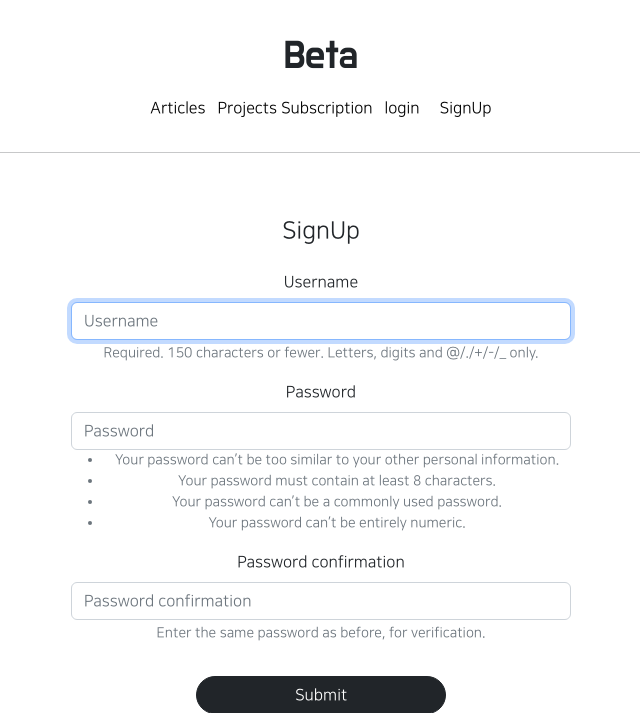
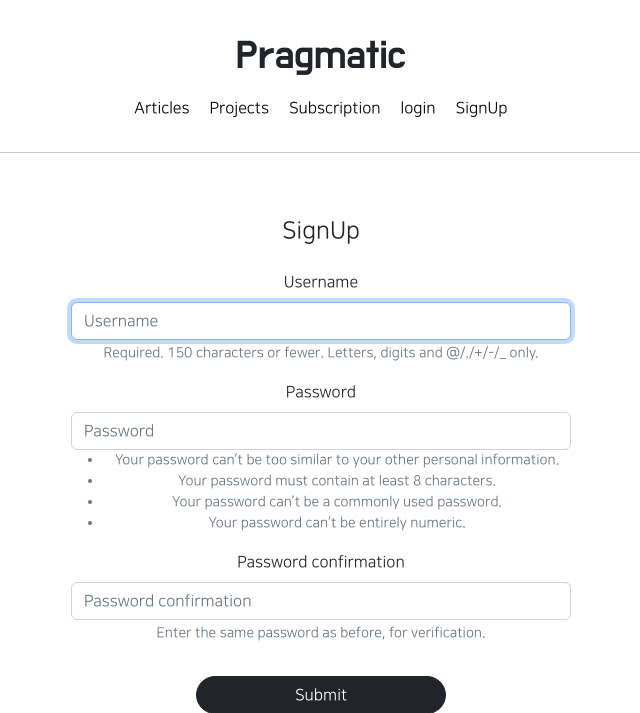
Before and after one commit to seardrag0n/pinterest-clone, a Django app: page /accounts/create/ in a window 1280 px wide. Shown: the top 713 px of the page, without its empty margins (319-959 px from the left). Run offline with Django 4.2, Linux system fonts and the light colour scheme; some libraries are stand-ins or nearby versions.

Commit message:
Fix errors in header

```diff
--- a/static/base.css
+++ b/static/base.css
@@ -26,12 +26,12 @@
 
 a {
     color: black;
-    text-decoration: none
+    text-decoration: none;
 }
 
 a:hover {
     color: black;
-    text-decoration: none!important;
+    text-decoration: none;
 }
 
 .beta_header_nav {
--- a/templates/header.html
+++ b/templates/header.html
@@ -1,15 +1,15 @@
-    <div class ="beta_header" >
+<div class="beta_header">
         <div>
-            <h1 class="beta_logo">Beta</h1>
+            <h1 class="beta_logo">Pragmatic</h1>
         </div>
         <div class="beta_header_navbar">
             <a href="{% url 'articleapp:list' %}" class="beta_header_nav">
                 <span>Articles</span>
             </a>
-             <a href="{% url 'projectapp:list' %}" class="prgmatic_header_nav">
+            <a href="{% url 'projectapp:list' %}" class="beta_header_nav">
                 <span>Projects</span>
             </a>
-            <a href="{% url 'subscribeapp:list' %}" class="prgmatic_header_nav">
+            <a href="{% url 'subscribeapp:list' %}" class="beta_header_nav">
                 <span>Subscription</span>
             </a>
             {% if not user.is_authenticated %}
```
Also changed, not shown: templates/snippets/list_fragment.html (+5 -5 lines).
